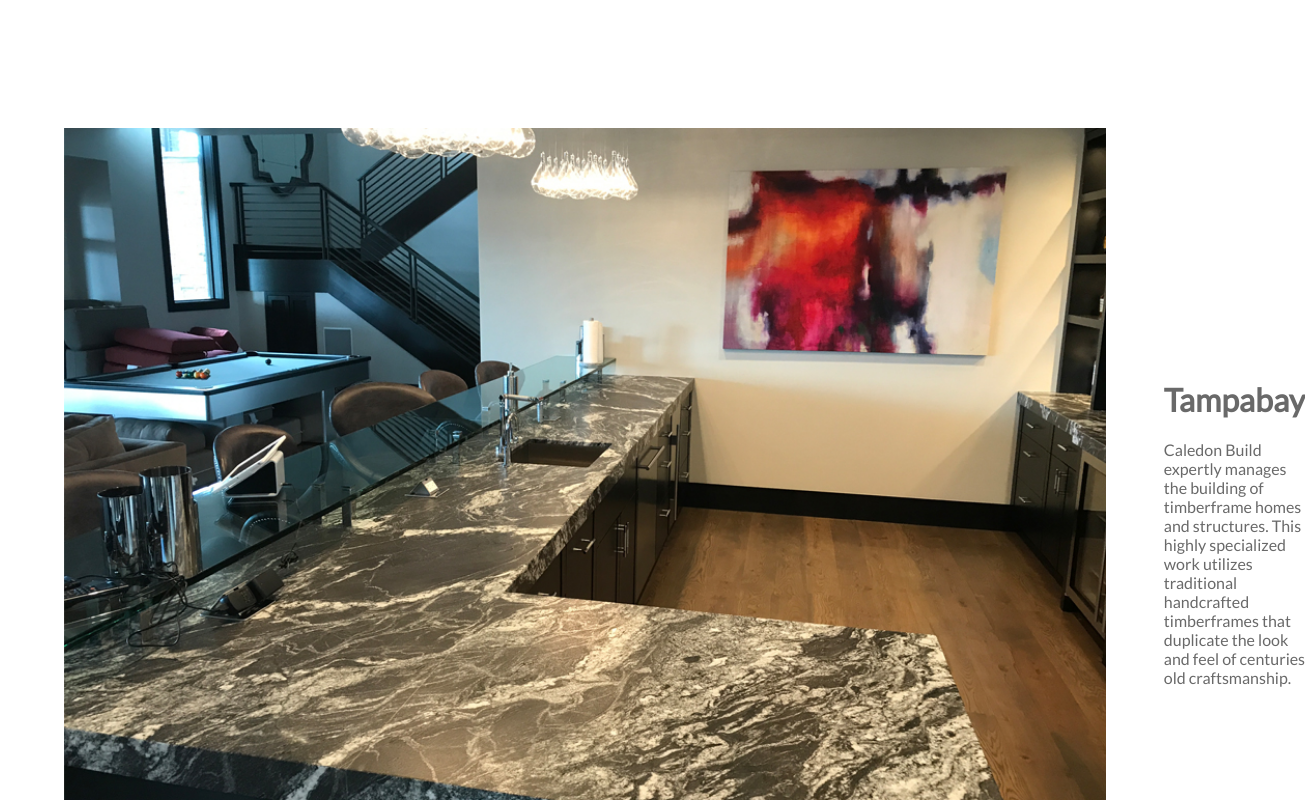
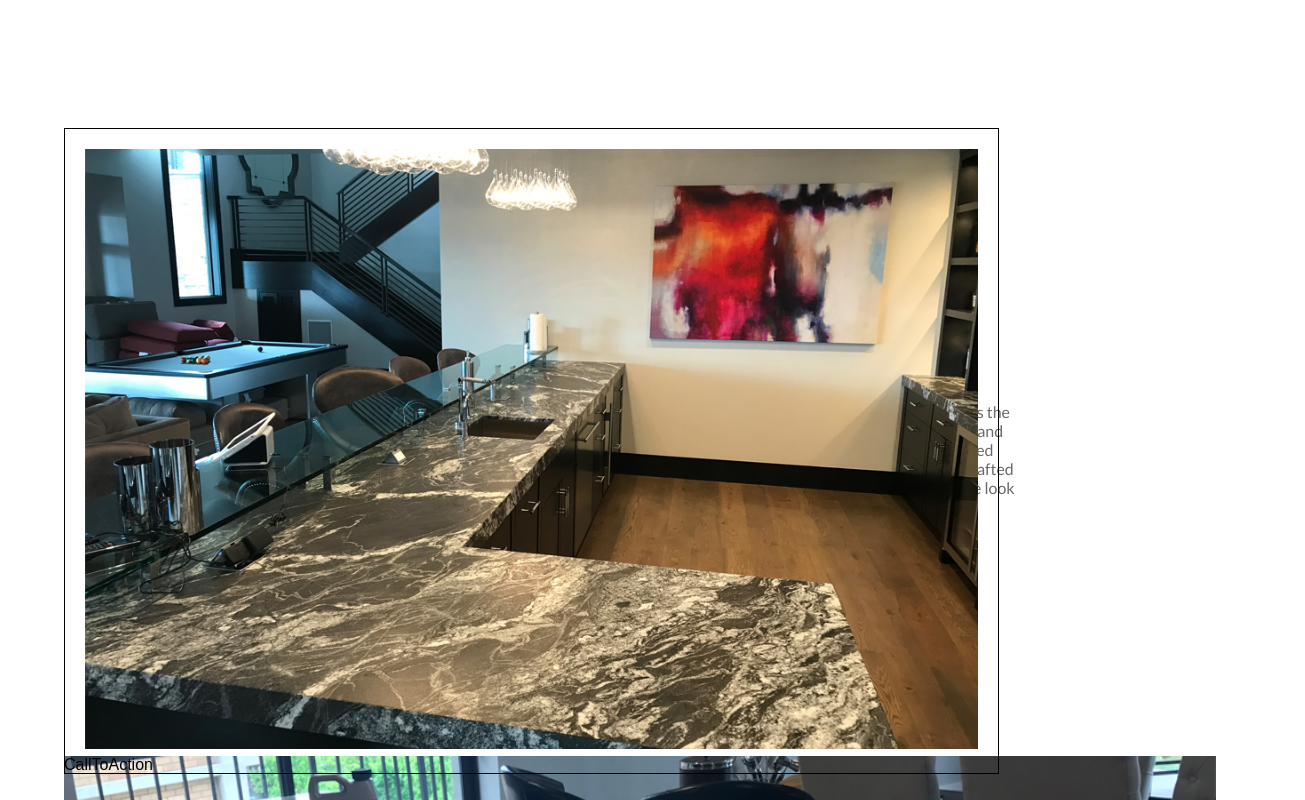
Before and after one commit to jsarge11/noble, a React (Create React App) app: page / in a window 1280 px wide. Shown: the part 800-1600 px from the top of the page, 1305 px wide, since content can reach past the window. Built offline with nearby package versions, Linux system fonts and the light colour scheme.

Commit message:
slideshow working

```diff
--- a/package.json
+++ b/package.json
@@ -6,7 +6,8 @@
     "react": "^16.4.1",
     "react-dom": "^16.4.1",
     "react-router-dom": "^4.3.1",
-    "react-scripts": "1.1.4"
+    "react-scripts": "1.1.4",
+    "react-slideshow-image": "^0.2.2"
   },
   "scripts": {
     "start": "react-scripts start",
--- a/src/components/ImageStagger/ImageStagger.js
+++ b/src/components/ImageStagger/ImageStagger.js
@@ -1,9 +1,6 @@
 import React, {Component} from 'react'
 import './imagestagger.css'
 import { section_one } from '../../assets/text/sections'
-import img1 from '../../assets/images/best-granite.jpg'
-import img2 from '../../assets/images/grey-granite.jpg'
-import img3 from '../../assets/images/discover-granite.jpg'
 import Section from './Section/Section';
 
 
@@ -14,29 +11,30 @@ export default class ImageStagger extends Component {
         sectionThreeImage: false,
         sectionOneText: false,
         sectionTwoText: false,
-        sectionThreeText: false
+        sectionThreeText: false,
+
     }
     componentDidMount() {
         document.addEventListener('scroll', this.handleScroll);
     }
     handleScroll = (e) => {
-        console.log(window.scrollY);
+        // console.log(window.scrollY);
         let { sectionOneImage, sectionTwoImage, sectionThreeImage
         , sectionOneText, sectionTwoText, sectionThreeText } = this.state;
 
-        if (!sectionOneImage && window.scrollY > 206) {
-            this.setState({ sectionOneImage: true })
+        if (!sectionOneImage && window.scrollY > 406) {
+            this.setState({ sectionOneImage: true });
         }
         if (!sectionOneText && window.scrollY > 582) {
             this.setState({ sectionOneText: true })
         }
-        if (!sectionTwoImage && window.scrollY > 1048) {
+        if (!sectionTwoImage && window.scrollY > 1248) {
             this.setState({ sectionTwoImage: true })
         }
         if (!sectionTwoText && window.scrollY > 1419) {
             this.setState({ sectionTwoText: true })
         }
-        if (!sectionThreeImage && window.scrollY > 1910) {
+        if (!sectionThreeImage && window.scrollY > 2110) {
             this.setState({ sectionThreeImage: true })
         }
         if (!sectionThreeText && window.scrollY > 2269) {
@@ -45,11 +43,14 @@ export default class ImageStagger extends Component {
     }
     render() {
     let { header, text } = section_one;
+    let { imgArr1, sectionOneImage, sectionOneText } = this.state;
+    let { activeImageArr2, nextImageArr2, sectionTwoImage, sectionTwoText } = this.state;
+    let { activeImageArr3, nextImageArr3, sectionThreeImage, sectionThreeText } = this.state;
             return (
         <div id="stagger-wrapper">
-            <Section header={header} text={text} img={img1} imageFadeIn={this.state.sectionOneImage} textFadeIn={this.state.sectionOneText} reverse={false}/>
-            <Section header={header} text={text} img={img2} imageFadeIn={this.state.sectionTwoImage} textFadeIn={this.state.sectionTwoText} reverse={true}/>
-            <Section header={header} text={text} img={img3} imageFadeIn={this.state.sectionThreeImage} textFadeIn={this.state.sectionThreeText} reverse={false}/>
+            <Section header={header} text={text} imageFadeIn={sectionOneImage} textFadeIn={sectionOneText} reverse={false}/>
+            {/* <Section header={header} text={text} img={img2} nextImage={nextImageArr2} imageFadeIn={sectionTwoImage} textFadeIn={sectionTwoText} reverse={true}/>
+            <Section header={header} text={text} img={img3} nextImage={nextImageArr3} imageFadeIn={sectionThreeImage} textFadeIn={sectionThreeText} reverse={false}/> */}
         </div>
         )
     }
--- a/src/components/ImageStagger/Section/Section.js
+++ b/src/components/ImageStagger/Section/Section.js
@@ -1,4 +1,5 @@
 import React from 'react'
+import Slideshow from './Slideshow/Slideshow'
 import './section.css'
 
 
@@ -6,9 +7,10 @@ export default function Section(props) {
     let imageId = props.imageFadeIn ? 'image-visible' : 'image-hidden'
     let textId = props.textFadeIn ? 'text-visible' : 'text-hidden'
     let className = props.reverse ? 'section-wrapper-reverse' : 'section-wrapper';
+
     return (
        <div className={className}>
-        <img id={imageId} src={props.img} height={700} alt='section-img' />
+        <Slideshow id={imageId} />
         <div id={textId} className="section-text">
             <h1>{props.header}</h1>
             <p>{props.text}</p>
--- /dev/null
+++ b/src/components/ImageStagger/Section/Slideshow/Slide/Slide.js
@@ -0,0 +1,11 @@
+import React from 'react'
+import './slide.css'
+
+
+export default function Slide(props) {
+    return (
+       <div id={props.id} className="slide-wrapper">
+        <img className="slide-image" src={props.img} alt='' />
+       </div>
+    )
+}
--- /dev/null
+++ b/src/components/ImageStagger/Section/Slideshow/Slide/slide.css
@@ -0,0 +1,12 @@
+.slide-wrapper {
+    position: absolute;
+}
+[id^="_img"] {
+    opacity: 1;
+    transition: all 1s ease-in-out;
+    border: 1px black solid;
+    padding: 20px;
+}
+.slide-image {
+    height: 600px;
+}
--- /dev/null
+++ b/src/components/ImageStagger/Section/Slideshow/Slideshow.js
@@ -0,0 +1,49 @@
+import React, { Component } from 'react';
+import './slideshow.css';
+import Slide from './Slide/Slide';
+import img from '../../../../assets/images/discover-granite.jpg'
+import img2 from '../../../../assets/images/dark-granite.jpg'
+import img3 from '../../../../assets/images/best-granite.jpg'
+
+class Slideshow extends Component {
+  state = {
+    slides: [{img: img}, {img: img2}, {img: img3}],
+    active: 2,
+  }
+  componentDidMount() {
+    window.setInterval(() => {
+      let { active } = this.state;
+      if (active === 0) {
+        this.setState({ active: this.state.slides.length - 1}, () => {
+          document.getElementById(`_img${active}`).style.opacity = 1;
+          this.reset();
+        })
+      }
+      else {
+        document.getElementById(`_img${active}`).style.opacity = 0;
+        this.setState({ active: active - 1})
+      }
+    }, 7000)
+
+  }
+  reset = () => {
+    let { slides } = this.state;
+    for (let i = 0; i < slides.length; i++) {
+      document.getElementById(`_img${i}`).style.opacity = 1;
+    }
+  }
+  render() {
+    let slides = this.state.slides.map((item, i) => {
+      return (
+        <Slide id={`_img${i}`} key={item+i} img={item.img} />
+      )
+    })
+    return (
+      <div id={this.props.id} className="slideshow-wrapper">
+        {slides}
+      </div>
+    );
+  }
+}
+
+export default Slideshow;
--- a/src/components/ImageStagger/Section/section.css
+++ b/src/components/ImageStagger/Section/section.css
@@ -1,9 +1,11 @@
 .section-wrapper {
+    height: 500px;
     display: flex;
     width: 90%;
     margin: 10% 5%;
 }
 .section-wrapper-reverse {
+    height: 500px;
     display: flex;
     flex-direction: row-reverse;
     width: 90%;
@@ -14,22 +16,29 @@
     margin-left: 5%;
     margin-right: 5%;
     font-family: 'Lato', sans-serif;
-    width: 200px;
+    width: 20%;
     color: #696969;
 }
 #image-visible {
     opacity: 1;
     transition: opacity .5s ease-in-out;
+    position: relative;
+    z-index: 999;
 }
 #image-hidden {
     opacity: 0;
     transition: opacity .5s ease-in-out;
 }
 #text-visible {
+    position: absolute;
+    right: 200px;
+    margin-top: 15%;
     opacity: 1;
-    transition: opacity .5s ease-in-out;
+    transition: all .5s ease-in-out;
 }
 #text-hidden {
+    position: absolute;
+    top: 500px;
     opacity: 0;
     transition: opacity .5s ease-in-out;
 }
--- a/src/components/home.css
+++ b/src/components/home.css
@@ -1,5 +1,5 @@
 #home-wrapper {
-    width: 100%;
-    height: 100%;
+    width: 100vw;
+    height: 100vh;
     background-color: black;
 }
```
Also changed, not shown: src/components/ImageStagger/Section/Slideshow/slideshow.css (added), 1 other file (tests, documents, lock files or other folders).
